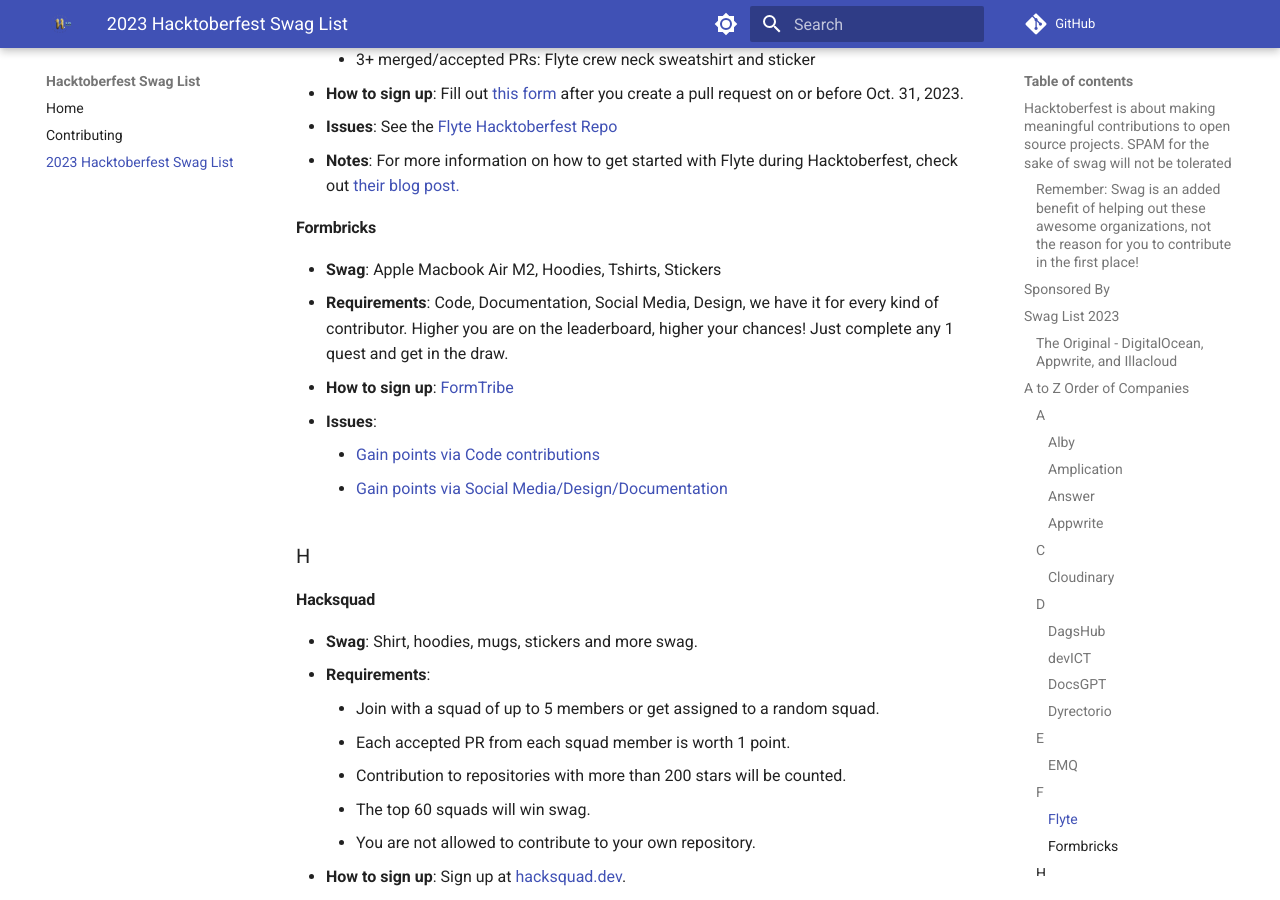
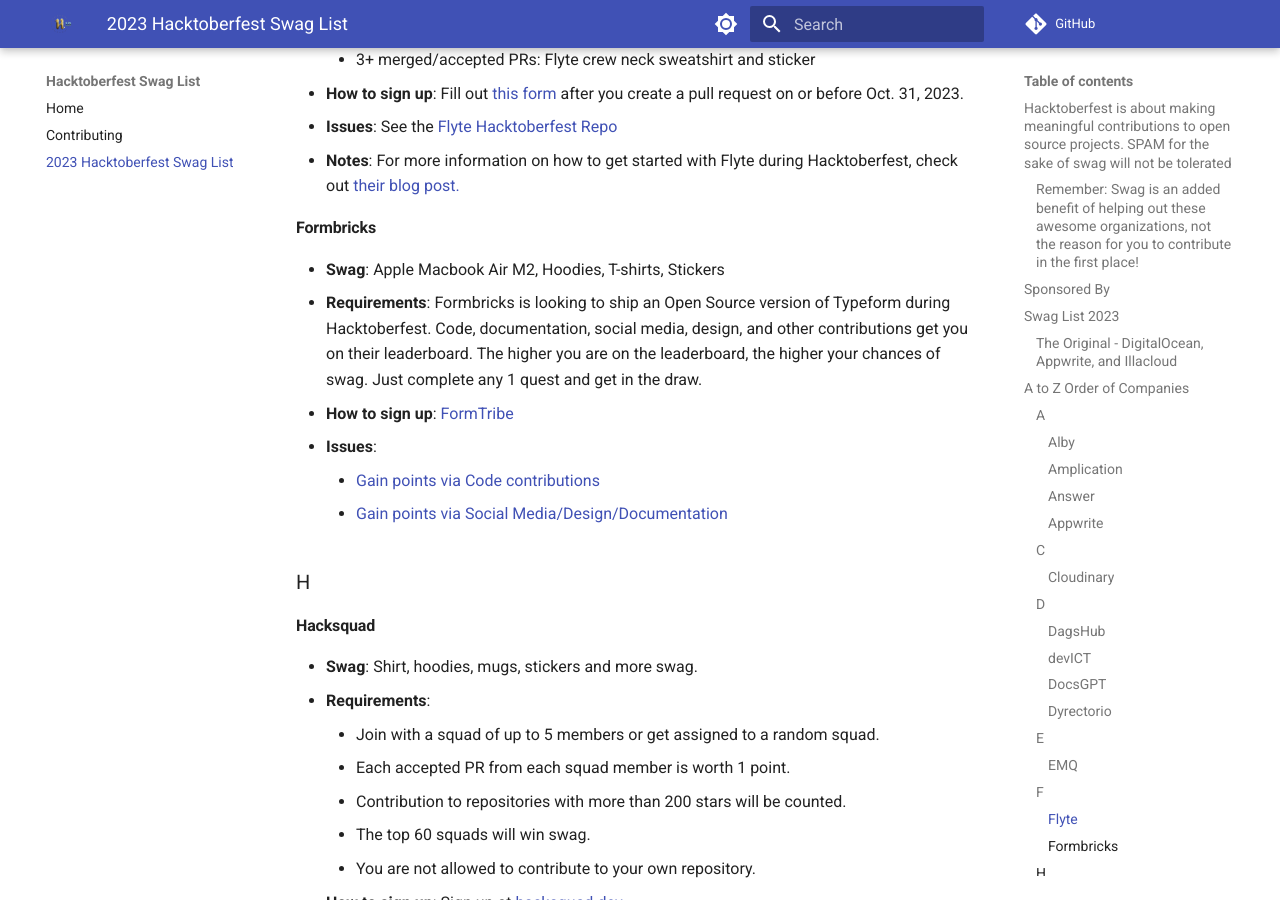
Before and after one commit to crweiner/hacktoberfest-swag-list, an MkDocs documentation site: the page built from docs/list.md, in a window 1280 px wide and 900 px high, scrolled down 4550 px. Built offline with MkDocs 1.6.1 and Material for MkDocs 9.7.7, drawn with Linux system fonts in a browser that asks for light colours; plug-ins that fetch from the network failed and are left out; comment, search, counter and statistics services are not loaded.

Commit message:
Updates to Formbricks

```diff
--- a/docs/list.md
+++ b/docs/list.md
@@ -152,8 +152,8 @@
 
 #### **Formbricks**
 
-- **Swag**: Apple Macbook Air M2, Hoodies, Tshirts, Stickers
-- **Requirements**: Code, Documentation, Social Media, Design, we have it for every kind of contributor. Higher you are on the leaderboard, higher your chances! Just complete any 1 quest and get in the draw.
+- **Swag**: Apple Macbook Air M2, Hoodies, T-shirts, Stickers
+- **Requirements**: Formbricks is looking to ship an Open Source version of Typeform during Hacktoberfest. Code, documentation, social media, design, and other contributions get you on their leaderboard. The higher you are on the leaderboard, the higher your chances of swag. Just complete any 1 quest and get in the draw.
 - **How to sign up**: [FormTribe](https://formtribe.com)
 - **Issues**:
     - [Gain points via Code contributions](https://github.com/formbricks/formbricks/issues)
```
